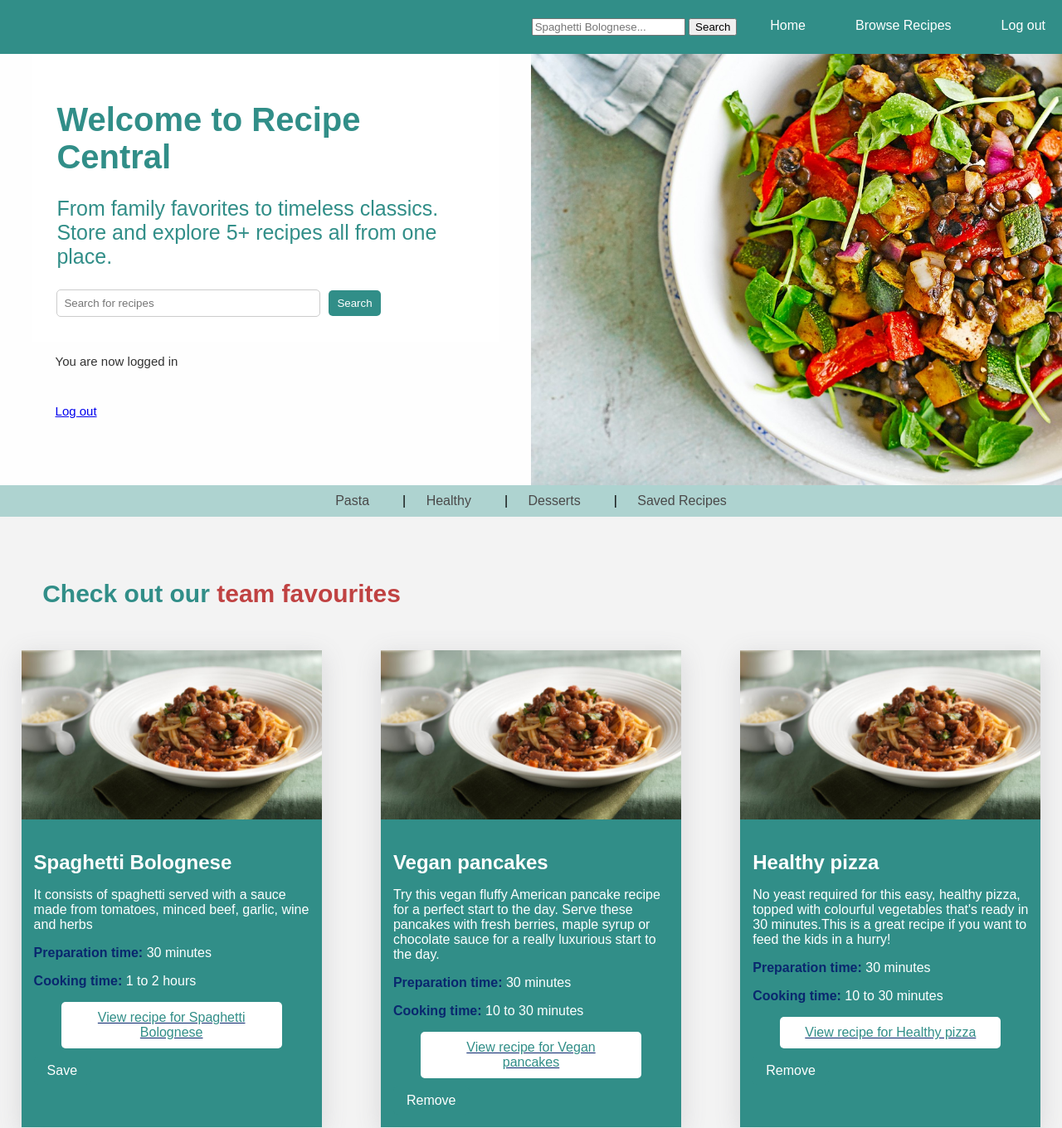
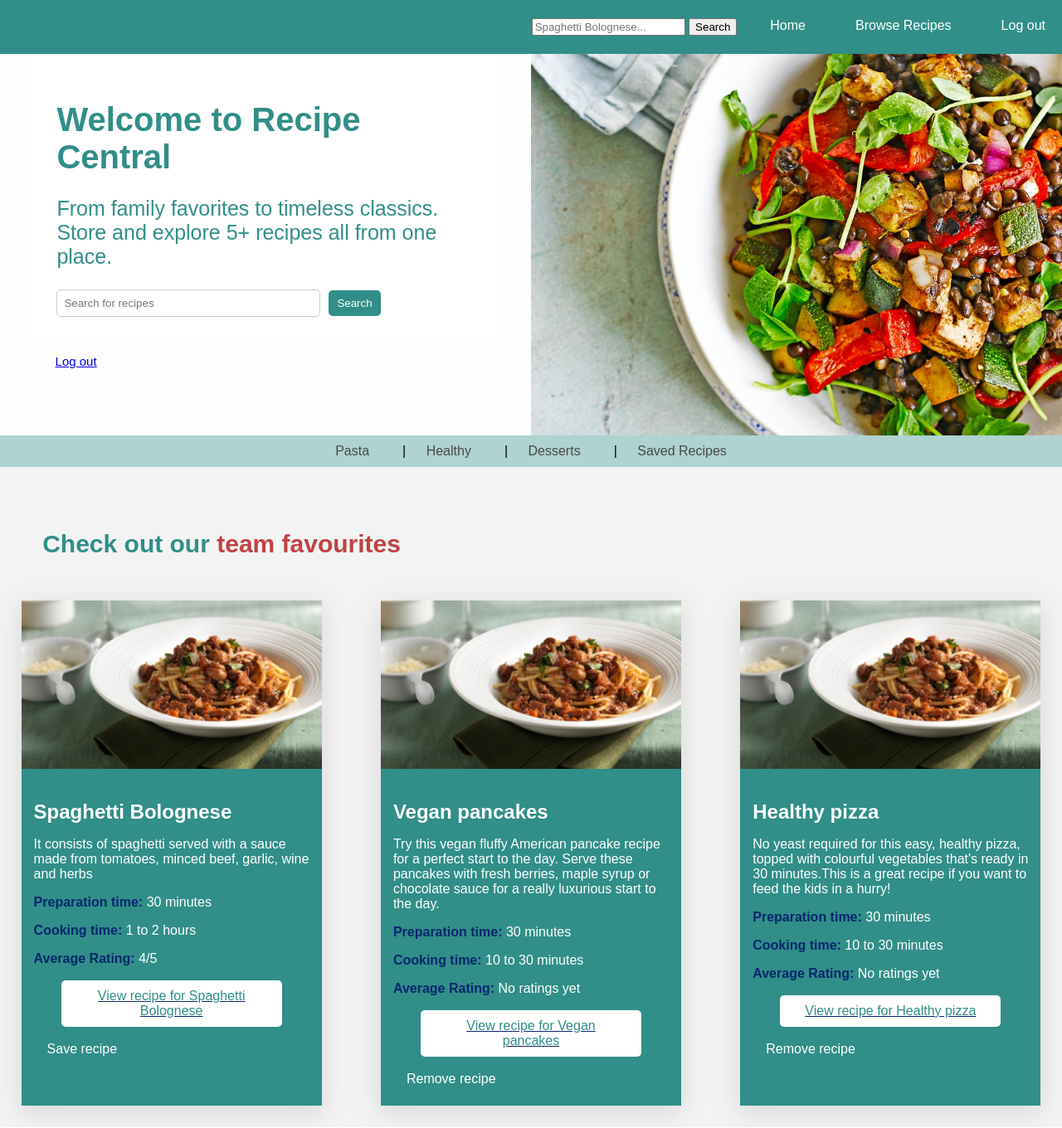
Before and after one commit to chantalmaskell/Recipe_Web_App, a PHP site: page / in a window 1280 px wide. Shown: the top 1360 px of the page at 83% size. Run offline with PHP 8.4, Linux system fonts and the light colour scheme; a user stored in the database is signed in; data comes from the database, SQL or seed files in the repository; tables that the repository leaves empty hold one stand-in row (values such as "Sample post").

Commit message:
Added rating functionality to 'recipe_details.php'

```diff
--- a/Recipe-card.php
+++ b/Recipe-card.php
@@ -7,7 +7,28 @@
     if ($result->num_rows > 0) {
         // Fetch and display the recipes
         while ($recipe = $result->fetch_assoc()) {
-            ?>
+
+            $rec = $recipe['recipe_id'];
+
+                //fetch any ratings the recipes may have
+                $rate_sql = "SELECT * FROM ratings WHERE recipe_id = '$rec'";
+                $rate = $sql_object->query($rate_sql);
+                $rate_result = $rate->fetch_assoc();
+
+                if ($rate->num_rows > 0) {
+                    if ($rate->num_rows > 1) {
+                        //get the average of the ratings
+                        $av_sql = "SELECT ROUND(AVG(rating), 1) AS rate_av FROM ratings";
+                        $av_sql_result = $sql_object->query($av_sql);
+                        $av = $av_sql_result->fetch_assoc();
+                        $av_rating = $av['rate_av'] . '/5';
+                    } else {
+                        $av_rating = $rate_result['rating'] . '/5';
+                    }
+                } else {
+                    $av_rating = "No ratings yet";
+                }
+    ?>
             <div class="small-card">
                 <a href="Recipe_details.php?recipe_id=<?php echo $recipe['recipe_id']; ?>">
                     <img src="./images/Spaghetti-Bolognese.jpg" alt="Image of Spaghetti Bolognese" style="width:100%">
@@ -17,6 +38,7 @@
                     <p><?php echo $recipe['Description']; ?></p>
                     <p><b>Preparation time:</b> <?php echo $recipe['Prep_time']; ?></p>
                     <p><b>Cooking time:</b> <?php echo $recipe['Cook_time']; ?></p>
+                    <p><b>Average Rating:</b> <?= $av_rating ?></p>
                     <a href="Recipe_details.php?recipe_id=<?php echo $recipe['recipe_id']; ?>">
                         <button class="details-button-white">View recipe for <?php echo $recipe['Name']; ?></button>
                     </a>
@@ -26,9 +48,9 @@
                         // Check if the recipe is saved or not and display the appropriate button
                         $isSaved = isRecipeSaved($_SESSION["user_id"], $recipe['recipe_id']);
                         if ($isSaved) {
-                            echo "<button class='remove-button' data-recipe-id='" . $recipe['recipe_id'] . "'>Remove</button>";
+                            echo "<button class='remove-button' data-recipe-id='" . $recipe['recipe_id'] . "'>Remove recipe</button>";
                         } else {
-                            echo "<button class='save-button' data-recipe-id='" . $recipe['recipe_id'] . "'>Save</button>";
+                            echo "<button class='save-button' data-recipe-id='" . $recipe['recipe_id'] . "'>Save recipe</button>";
                         }
                     } else {
                         echo "<p>Please <a href='login_page.php'>log in</a> to save this recipe.</p>";
--- a/footer.php
+++ b/footer.php
@@ -7,8 +7,8 @@
             <div class="row">
                 <ul>
                     <li><a href="">Back to top</a></li>
-                    <li><a href="">Explore range of recipes</a></li>
-                    <li><a href="">View your saved recipes</a></li>
+                    <li><a href="./search.php">Explore range of recipes</a></li>
+                    <li><a href="./savedRecipes.php">View your saved recipes</a></li>
                   </ul>
             </div>
         </section>
--- a/index.php
+++ b/index.php
@@ -86,8 +86,6 @@ if (isset($_GET['action']) && $_GET['action'] === 'remove_recipe') {
             <section class="Login-signup">
                 <!--Checks if session data is stored-->
                 <?php if (isset($_SESSION["user_id"])) : ?>
-
-                    <p>You are now logged in</p>
                     <!--Allows the user to log out-->
                     <p><a href="logout.php">Log out</a></p>
                     <!--Gives the user links to log in or sign up-->
@@ -95,7 +93,7 @@ if (isset($_GET['action']) && $_GET['action'] === 'remove_recipe') {
                         <p>Please <a href="login_page.php">Log In</a> or <a href="signup_form.html">Sign Up</a> to rate recipes and view your saved recipes.</p>
                         <?php endif; ?>
                 </div>
-                        </section>
+                </section>
             <div class="column right">
         </div>
     </div>
--- a/savedRecipes.php
+++ b/savedRecipes.php
@@ -1,6 +1,6 @@
 <?php
 // Assuming you have the recipe ID and user ID
-$recipeId = $_POST['recipeId'];
+$recipeId = $_POST['recipe_id'];
 $userId = $_SESSION['user_id']; // Assuming user authentication is already implemented
 
 // Check if the recipe is already saved as a favorite for the user
```
Also changed, not shown: Recipe_details.php (+25 -0 lines), category_search.php (line endings or trailing spaces).
